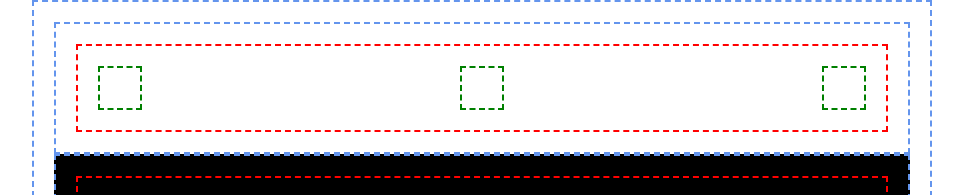
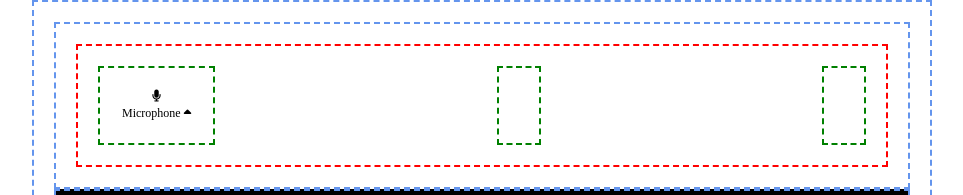
Before and after one commit to rennavittorio/html-css-zoom, a plain HTML site: page index.html in a window 1280 px wide. Shown: the top 195 px of the page, without its empty margins (158-1121 px from the left). Drawn offline with Linux system fonts and the light colour scheme.

Commit message:
ADD header button prototype added + STYLE

```diff
--- a/css/style.css
+++ b/css/style.css
@@ -92,5 +92,16 @@ ul, ol, li, menu {
     justify-content: space-between;
 }
 
+.button {
+    display: flex;
+    flex-direction: column;
+    align-items: center;
+}
+
+.button > * {
+    padding: 2px;
+    font-size: 12px;
+}
+
 
 /* end header */
--- a/index.html
+++ b/index.html
@@ -16,7 +16,16 @@
             <div class="container">
                 <div class="row">
                     <div class="col">
+                        <ul class="button-section">
+                            <li class="button">
+                                <i class="fa-solid fa-microphone"></i>
+                                <p>Microphone <i class="selector fa-solid fa-caret-up"></i></p>
 
+                            </li>
+                            <li class="button">
+
+                            </li>
+                        </ul>
                     </div>
                     <div class="col">
 
```
